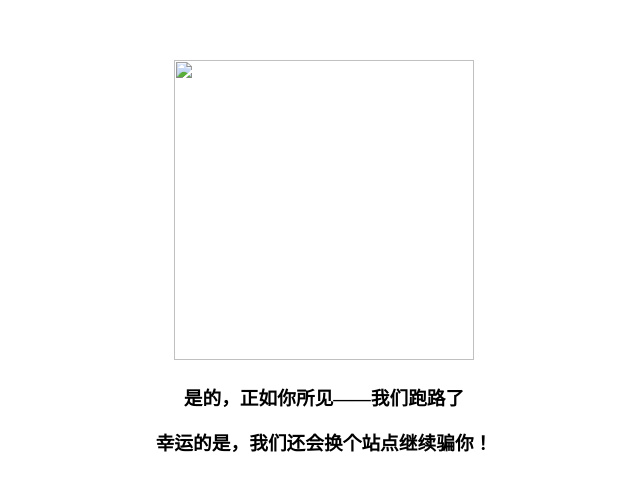
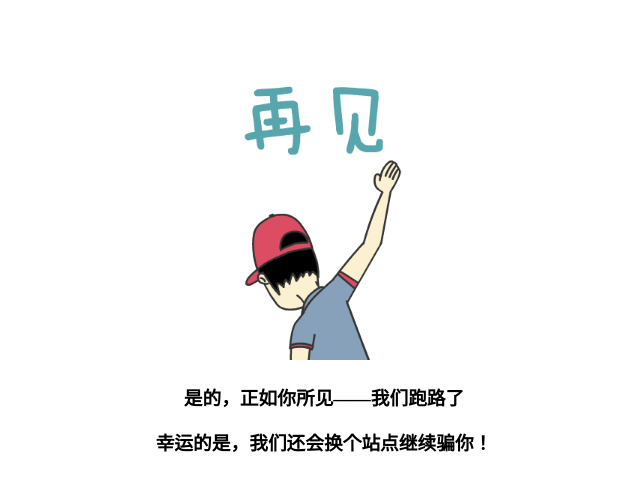
Before and after one commit to huangwanxin-QAQ/huangwanxin-qaq.github.io, a plain HTML site: page index.html in a window 1280 px wide. Shown: the part 126-616 px from the top of the page, without its empty margins (316-956 px from the left). Drawn offline with Linux system fonts and the light colour scheme.

Commit message:
Update index.html

```diff
--- a/index.html
+++ b/index.html
@@ -12,7 +12,7 @@
 <p>&nbsp;</p>
 <p>&nbsp;</p>
 <p>&nbsp;</p>
-<p><img src="images/PL.gif" width="300xp" height="300xp"></p>
+<p><img src="/PL.gif" width="300xp" height="300xp"></p>
 <p></p><h3>是的，正如你所见——我们跑路了</h3><p></p>
 <p></p><h3>幸运的是，我们还会换个站点继续骗你！</h3><p></p>
 </center></body>
```
